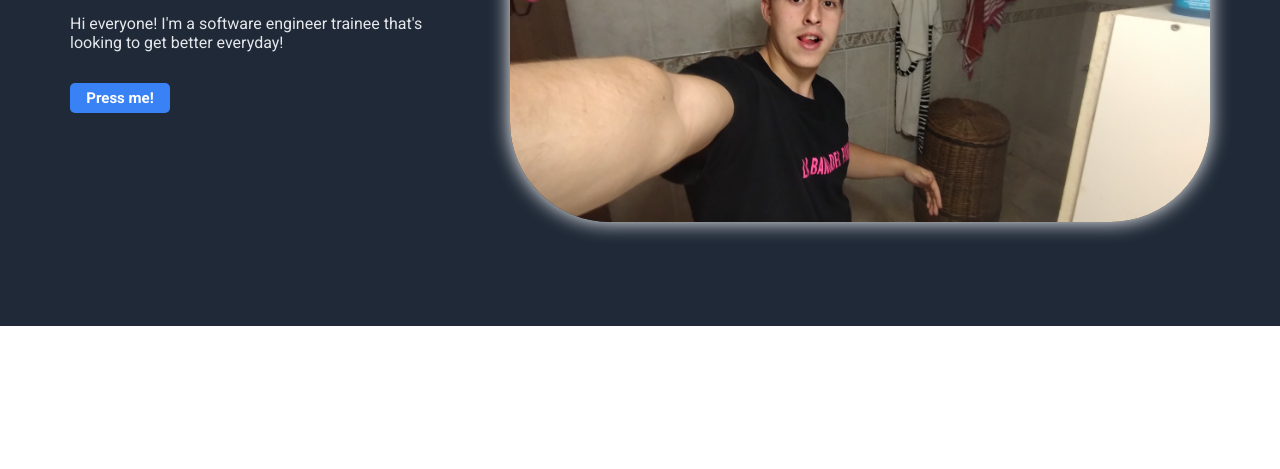
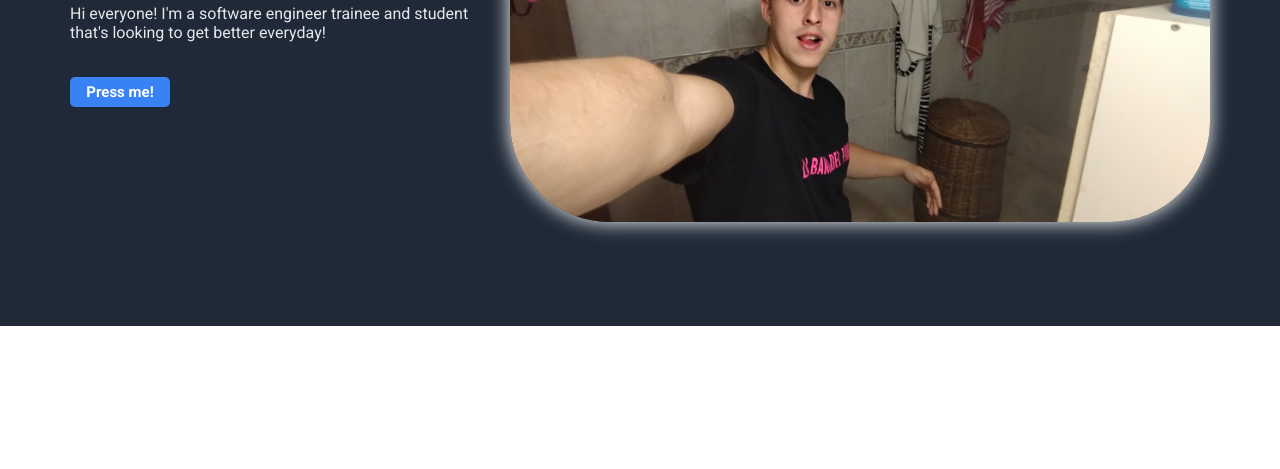
Before and after one commit to AlfonsoZuccali/landing-page, a plain HTML site: page index.html in a window 1280 px wide. Shown: the part 331-800 px from the top of the page. Drawn offline with Linux system fonts and the light colour scheme.

Commit message:
some spacing done in the text

```diff
--- a/index.html
+++ b/index.html
@@ -25,8 +25,7 @@
     <div class="first-section">
         <div class="left-text">
             <p id="name">Alponso Zuccali</p>
-            <p>Hi everyone! I'm a software engineer trainee
-            that's looking to get better everyday!
+            <p>Hi everyone! I'm a software engineer trainee and student that's looking to get better everyday!
             </p>
             <button>Press me!</button>
         </div>
--- a/styles.css
+++ b/styles.css
@@ -77,6 +77,10 @@ header{
     color: #e5e7eb;
 }
 
+.first-section p{
+    margin-top: 0px;
+}
+
 .first-section.image{
     display: flex;
     justify-content: center;
```
